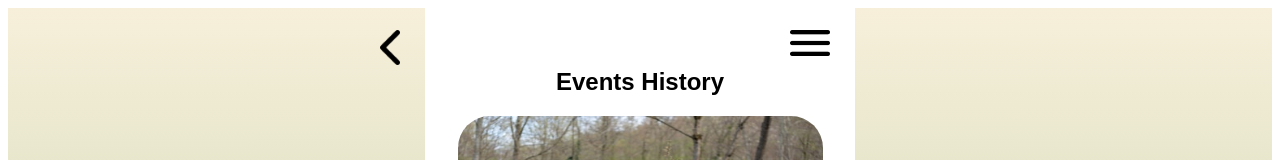
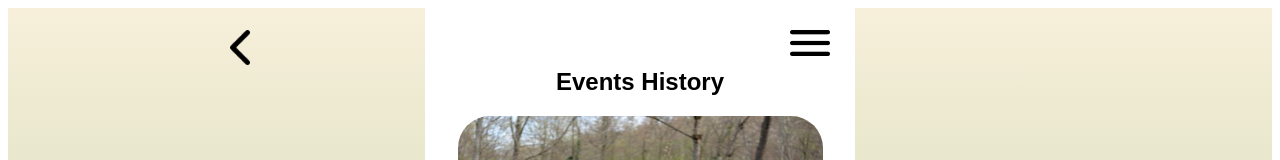
Before and after one commit to Zalida-Khan/eco-findr, a Next.js app: page /EventHistory in a window 1280 px wide. Shown: the top 160 px of the page. Built offline with nearby package versions, Linux system fonts and the light colour scheme.

Commit message:
changing it again

```diff
--- a/styles/EventHistory.module.css
+++ b/styles/EventHistory.module.css
@@ -107,7 +107,8 @@
   .backIcon {
     position: fixed;
     top: 30px;
-    left: 380px;
+    left: 230px;
+    justify-content: center;
     z-index: 100000;
   }
 }
```
